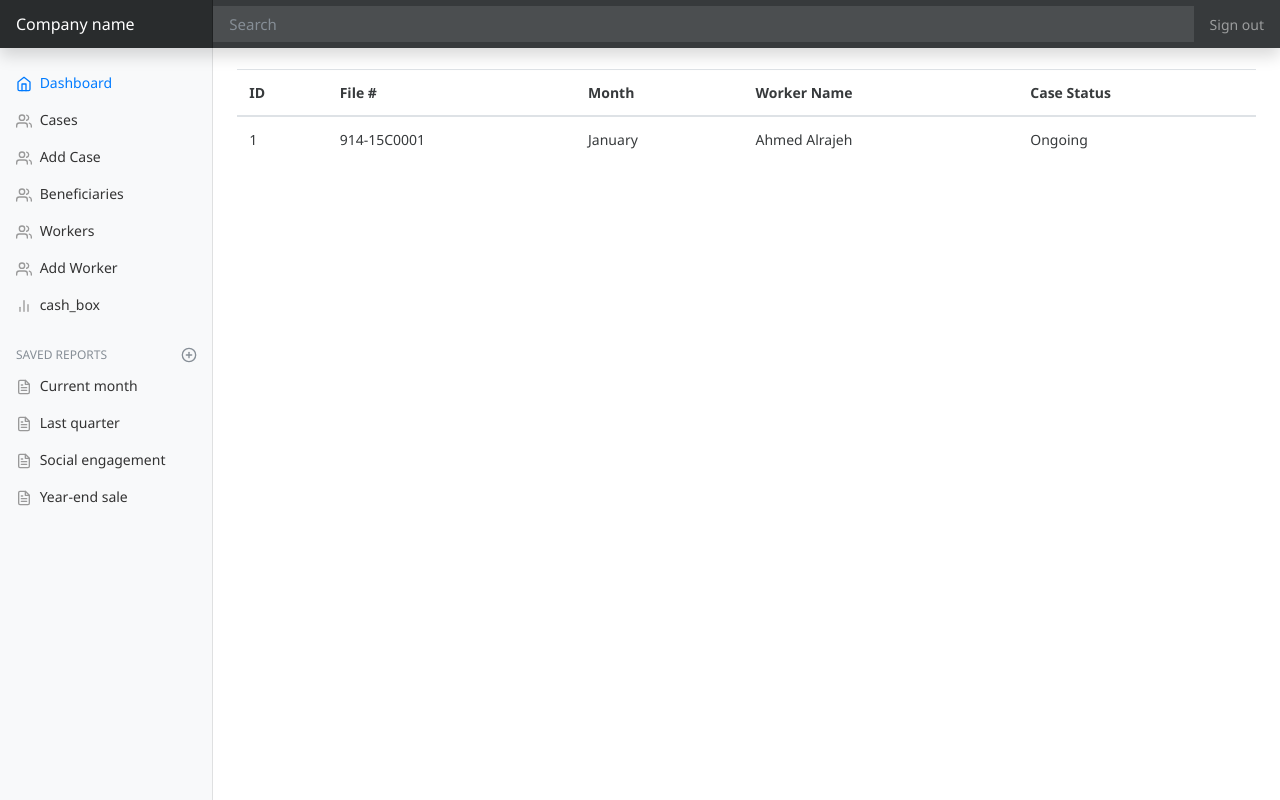
After one commit to mfathy1091/pstic_django, a Django app: page /caselog/cases in a window 1280 px wide. The commit adds this page. Run offline with Django 3.2, Linux system fonts and the light colour scheme; data comes from the database, SQL or seed files in the repository; both versions use the stored data as it was after the commit; some libraries are stand-ins or nearby versions.

Commit message:
added feature to see and add cases and see benificiaries

```diff
--- /dev/null
+++ b/case_log/templates/case_log/cases.html
@@ -0,0 +1,28 @@
+{% extends "case_log/base.html" %}
+<div class="container">
+  {% block content %}
+  <table class="table">
+      <thead>
+          <tr>
+            <th>ID</th>
+            <th>File #</th>
+              <th>Month</th>
+              <th>Worker Name</th>
+              <th>Case Status</th>
+          </tr>
+      </thead>
+      <tbody>
+        {% for case in cases %}
+            <tr>
+              <td>{{ case.0 }}</td>
+              <td>{{ case.1 }}</td>
+              <td>{{ case.2 }}</td>
+              <td>{{ case.3 }}</td>
+              <td>{{ case.4 }}</td>
+            </tr>
+          {% endfor %}
+      </tbody>
+  </table>
+
+  {% endblock content %}
+</div>
--- a/case_log/templates/partials/_sidebar.html
+++ b/case_log/templates/partials/_sidebar.html
@@ -9,6 +9,27 @@
           Dashboard <span class="sr-only">(current)</span>
         </a>
       </li>
+      <li class="nav-item">
+        <a class="nav-link" href="cases">
+          <span data-feather="users"></span>
+          Cases
+        </a>
+      </li>
+    </li>
+    <li class="nav-item">
+      <a class="nav-link" href="addcase">
+        <span data-feather="users"></span>
+        Add Case
+      </a>
+    </li>
+
+    <li class="nav-item">
+      <a class="nav-link" href="beneficiaries">
+        <span data-feather="users"></span>
+        Beneficiaries
+      </a>
+    </li>
+
       <li class="nav-item">
         <a class="nav-link" href="workers">
           <span data-feather="users"></span>
--- a/case_log/urls.py
+++ b/case_log/urls.py
@@ -5,4 +5,7 @@ urlpatterns = [
      path('', views.workers, name='caselog-home'),
      path('workers', views.workers, name='caselog-workers'),
      path('addworker', views.add_worker, name='caselog-addworker'),
+     path('cases', views.cases, name='caselog-cases'),
+     path('addcase', views.add_case, name='caselog-addcase'),
+     path('beneficiaries', views.beneficiaries, name='caselog-beneficiaries'),
 ]
--- a/case_log/views.py
+++ b/case_log/views.py
@@ -1,9 +1,10 @@
 from django.shortcuts import render, redirect
 from .models import workers, genders
 from django.db import connection
-from .forms import WorkerForm
+from .forms import WorkerForm, CaseForm
 from django.contrib import messages
 
+# Queries
 
 query_workers = "SELECT \
         	w.id, \
@@ -13,14 +14,42 @@ query_workers = "SELECT \
             w.login_password, \
             w.age, \
             g.gender_type, \
-            j.job_title \
+            j.job_title, \
+            w.first_name || ' ' || w.last_name AS 'full_name' \
         FROM case_log_workers w \
         JOIN case_log_genders g ON w.gender_id_id = g.id \
         JOIN case_log_job_titles j ON j.id = w.job_title_id_id \
         ORDER BY w.id"
 
+query_cases = "SELECT \
+        	c.id, \
+            c.file_number, \
+            m.month, \
+            w.first_name || ' ' || w.last_name AS 'full_name', \
+            cs.case_status \
+        FROM case_log_cases c \
+        JOIN case_log_months m ON m.id = c.month_id_id \
+        JOIN case_log_workers w ON w.id = c.worker_id_id \
+        JOIN case_log_case_statuses cs ON cs.id = c.case_status_id_id \
+        ORDER BY c.id"
+
+query_beneficiaries = "SELECT \
+        	b.id, \
+            b.full_name, \
+            b.age, \
+            c.file_number, \
+            g.gender_type, \
+            bs.beneficiary_status \
+        FROM case_log_beneficiaries b \
+        JOIN case_log_beneficiary_statuses bs ON b.beneficiary_status_id_id = bs.id \
+        JOIN case_log_genders g ON b.gender_id_id = g.id \
+        JOIN case_log_cases c ON b.file_number_id_id = c.id \
+        ORDER BY b.id"
+
 query_jobTitles = "SELECT * FROM case_log_job_titles"
 query_genders = "SELECT * FROM case_log_genders"
+query_months = "SELECT * FROM case_log_months"
+query_case_statuses = "SELECT * FROM case_log_case_statuses"
 
 
 def getResultSet(query):
@@ -34,6 +63,17 @@ def workers(request):
     context = {'workers': rs_workers}
     return render(request, 'case_log/workers.html', context)
 
+
+
+def cases(request):
+    rs_cases = getResultSet(query_cases)
+    context = {'cases': rs_cases}
+    return render(request, 'case_log/cases.html', context)
+
+def beneficiaries(request):
+    rs_beneficiaries = getResultSet(query_beneficiaries)
+    context = {'beneficiaries': rs_beneficiaries}
+    return render(request, 'case_log/beneficiaries.html', context)
 
 def add_worker(request):
     rs_workers = getResultSet(query_workers)
@@ -84,6 +124,49 @@ def add_worker(request):
 
 
 
+def add_case(request):
+    rs_cases = getResultSet(query_workers)
+    rs_months = getResultSet(query_months)
+    rs_cases_statuses = getResultSet(query_case_statuses)
+
+
+    if request.method == "POST":
+        form = CaseForm(request.POST or None)
+
+        if form.is_valid():
+            form.save()
+            messages.success(request, ('Added Successfully'))
+        else:
+            file_number = request.POST['file_number']
+            month_id = request.POST['month_id']
+            worker_id = request.POST['worker_id']
+
+            messages.success(request, ('There was an error'))
+
+            #refill form data if failed to add a case
+            tableAndFields = {
+                'cases': rs_cases,
+                'months': rs_months,
+                'file_number': file_number,
+                'month_id': month_id,
+                'worker_id': worker_id,
+            }
+            return render(request, 'case_log/add_case.html', tableAndFields)
+        return redirect('caselog-cases')
+
+
+        # redirect('case_log/workers.html')
+    else:
+        tables = {
+                'workers': rs_cases,
+                'months': rs_months,
+                'cases_statuses': rs_cases_statuses,
+        }
+        return render(request, 'case_log/add_case.html', tables)
+
+
+
+
 def home2 (request):
     all_workers = Workers.objects.all
     return render(request, 'case_log/home.html', {'workers': all_workers})
--- a/django_project/settings.py
+++ b/django_project/settings.py
@@ -82,7 +82,7 @@ WSGI_APPLICATION = 'django_project.wsgi.application'
 DATABASES = {
     'default': {
         'ENGINE': 'django.db.backends.sqlite3',
-        'NAME': os.path.join(BASE_DIR, 'db.sqlite3'),
+        'NAME': os.path.join(BASE_DIR, 'pstic_db.sqlite3'),
     }
 }
 
```
Also changed, not shown: case_log/forms.py (+12 -1 lines), case_log/models.py (+49 -0 lines), case_log/templates/case_log/add_case.html (added, +44 -0 lines), case_log/templates/case_log/beneficiaries.html (added, +31 -0 lines), case_log/migrations/0001_initial.py, case_log/migrations/0002_auto_20210315_2145.py (added), pstic_db.sqlite3 (added), requirements.txt (added).
